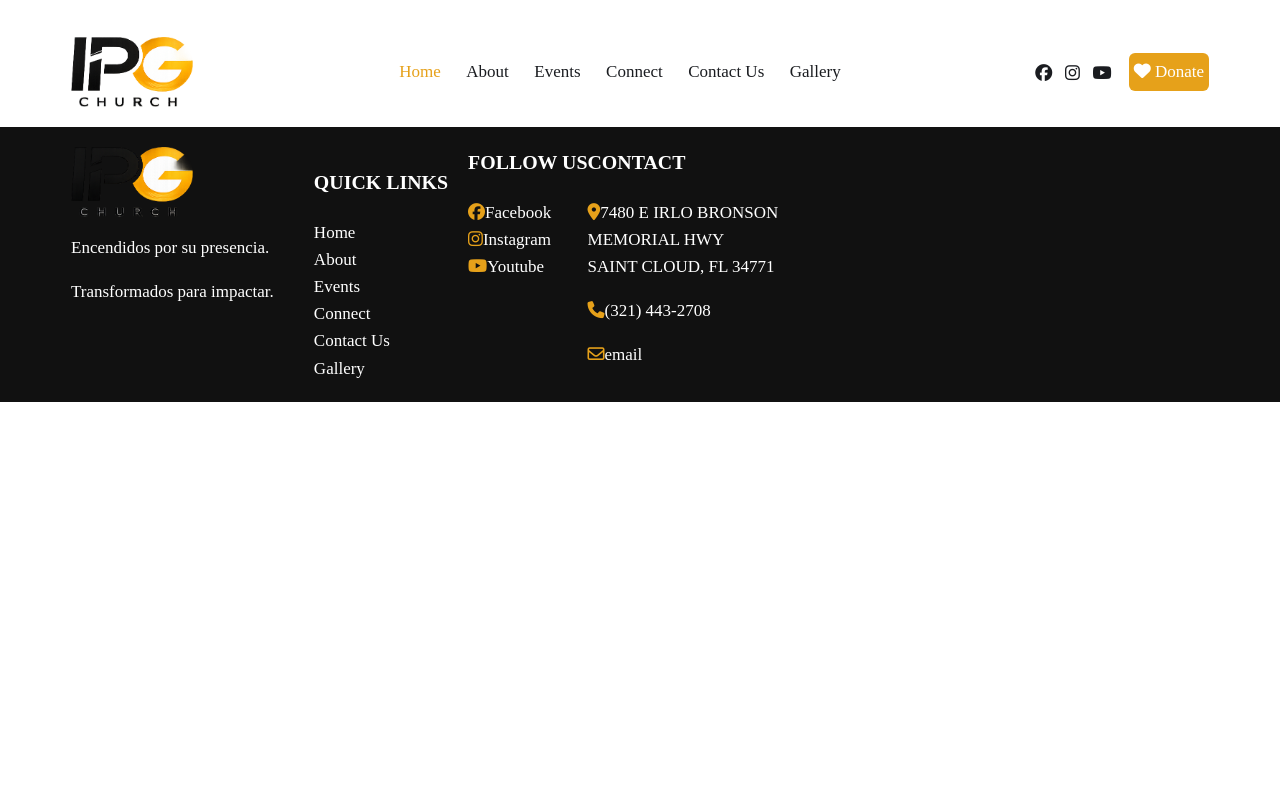
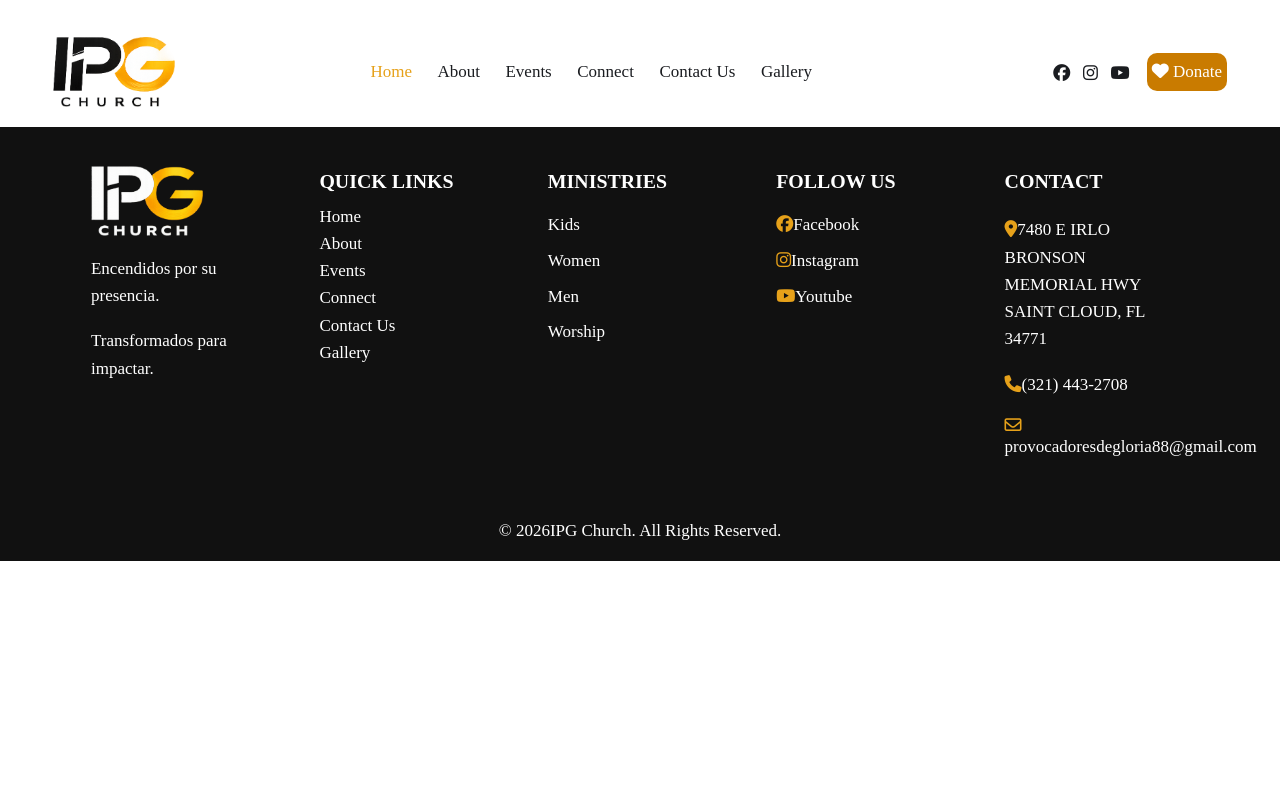
Before and after one commit to gfigueroa07/ipg_church, a Django app: page / in a window 1280 px wide. Shown: the top 801 px of the page. Run offline with Django 5.2, Linux system fonts and the light colour scheme.

Commit message:
responsive design for footer and nav bar regarding 480px devices

```diff
--- a/church_site/core/templates/core/base.html
+++ b/church_site/core/templates/core/base.html
@@ -29,14 +29,30 @@
             </div>
             <div class='nav-right'>
                 <div class="social-icons">
-                    <a href="#"><i class="fab fa-facebook"></i></a>
+                    <a href="https://www.facebook.com/people/IPG-Church/61590635636654/?mibextid=wwXIfr&rdid=ukyiIrxsJuHOu2hH&share_url=https%3A%2F%2Fwww.facebook.com%2Fshare%2F1CrXUjpLft%2F%3Fmibextid%3DwwXIfr/"><i class="fab fa-facebook"></i></a>
                     <a href="https://www.instagram.com/ipgprovocadores/"><i class="fab fa-instagram"></i></a>
-                    <a href="#"><i class="fab fa-youtube"></i></a>
+                    <a href="https://www.youtube.com/@ipgchurch?si=7gsfHBuSs9cuPmx1/"><i class="fab fa-youtube"></i></a>
                 </div>
                 <a href="{% url 'donate' %}" class="donate-btn">
                     <i class="fa-solid fa-heart"></i>
                     Donate
                 </a>
+                <button class="menuButton" onclick="showSidebar()">
+                    <i class="fa-solid fa-bars"></i>
+                </button>
+
+                <div class="sidebar">
+                    <button class="close-btn" onclick="closeSidebar()">
+                        <i class="fa-solid fa-xmark"></i>
+                    </button>
+                    <a href="#home">Home</a>
+                    <a href="#about">About</a>
+                    <a href="#events">Events</a>
+                    <a href="#connect">Connect</a>
+                    <a href="#contact">Contact Us</a>
+                    <a href="{% url 'donate' %}">Donate</a>
+                </div>
+                <div class="overlay" onclick="closeSidebar()"></div>
                 <div class="sidebar">
                     <button onclick="closeSidebar()">
                         <i class="fa-solid fa-xmark"></i>
@@ -55,8 +71,10 @@
     <footer>
         <div class='ftr-info'>
             <div class='ftr-left'>
-                <img class='logo' src="{% static 'images/nav_pic.png' %}" alt='IPG Church'>
-                <p>Encendidos por su presencia.</p>
+                <a href="{% url 'home' %}">
+                    <img class='logo' src="{% static 'images/footer_logo.png' %}" alt='IPG Church'>
+                </a>
+                    <p>Encendidos por su presencia.</p>
                 <p>Transformados para impactar.</p>
             </div>
             <div class='quick-links'>
@@ -71,41 +89,41 @@
                     <li><a href="#gallery">Gallery</a></li>
                 </ul>
             </div>
+            <div class='ministries'>
+                <ul class='min-info'>
+                    <h3>MINISTRIES</h3>
+                    <li><a href="#kids">Kids</a></li>
+                    <li><a href="#women">Women</a></li>
+                    <li><a href="#men">Men</a></li>
+                    <li><a href="#worship">Worship</a></li>
+                </ul>
+            </div>
             <div class='social'>
                 <h3>FOLLOW US</h3>
-                <li><a href="#"><i class="fab fa-facebook"></i>Facebook</a></li>
+                <li><a href="https://www.facebook.com/people/IPG-Church/61590635636654/?mibextid=wwXIfr&rdid=ukyiIrxsJuHOu2hH&share_url=https%3A%2F%2Fwww.facebook.com%2Fshare%2F1CrXUjpLft%2F%3Fmibextid%3DwwXIfr/"><i class="fab fa-facebook"></i>Facebook</a></li>
                 <li><a href="https://www.instagram.com/ipgprovocadores/"><i class="fab fa-instagram"></i>Instagram</a></li>
-                <li><a href="#"><i class="fab fa-youtube"></i>Youtube</a></li>
+                <li><a href="https://www.youtube.com/@ipgchurch?si=7gsfHBuSs9cuPmx1/"><i class="fab fa-youtube"></i>Youtube</a></li>
             </div>
-            <div class'contact'>
+            <div class='contact'>
                 <h3>CONTACT</h3>
                 <li><p><i class="fa-solid fa-location-dot"></i>7480 E IRLO BRONSON<br>MEMORIAL HWY<br>SAINT CLOUD, FL 34771</p></li>
                 <li><p><i class="fa-solid fa-phone"></i>(321) 443-2708</p></li>
-                <li><p><i class="fa-regular fa-envelope"></i>email</p></li>
+                <li><p><i class="fa-regular fa-envelope"></i>provocadoresdegloria88@gmail.com</p></li>
+            </div>
 
-            </div>
         </div>
-
-        <p class='rights'>&copy; <span id="year"></span> IPG Church. All Rights Reserved.</p>
-
+        <p class='rights'>&copy; <span id="year"></span>IPG Church. All Rights Reserved.</p>
     </footer>
-
-
-
-
-
-
     <script src="https://cdn.jsdelivr.net/npm/swiper@11/swiper-bundle.min.js"></script>
     <script>
-        function showSidebar(){
-            event.preventDefault();
-            const sidebar = document.querySelector('.sidebar');
-            sidebar.style.display = 'flex';
+       function showSidebar() {
+            document.querySelector('.sidebar').style.right = "0";
+            document.querySelector('.overlay').style.display = "block";
         }
-        function closeSidebar(){
-            event.preventDefault();
-            const sidebar = document.querySelector('.sidebar');
-            sidebar.style.display = 'none';
+
+        function closeSidebar() {
+            document.querySelector('.sidebar').style.right = "-280px";
+            document.querySelector('.overlay').style.display = "none";
         }
         document.addEventListener("DOMContentLoaded", function () {
             // Automatically update the copyright year
--- a/church_site/static/css/styles.css
+++ b/church_site/static/css/styles.css
@@ -36,12 +36,12 @@ body {
     position: relative;
 }
 
-.nav-logo {
+/* .nav-logo {
     display: flex;
     align-items: center;
     flex-shrink: 0;
     flex: 0 0 180px;
-}
+} */
 
 .logo {
     display: block;
@@ -67,7 +67,7 @@ ul, li {
 }
 
 header {
-    padding: 10px 20px;
+    padding: 10px 2px;
 }
 
 nav {
@@ -106,65 +106,248 @@ nav {
     justify-content: flex-end;
 }
 
-
-
 .social-icons {
     display: flex;
     align-items: center;
     gap: 0.75rem;
 }
 
-.sidebar,
-.menuButton {
+.sidebar {
     display: none;
 }
 
+.menuButton {
+    display: none;
+    background: none;
+    border: none;
+    cursor: pointer;
+    font-size: 1.8rem;
+    color: #000;
+}
+
+.sidebar {
+    position: fixed;
+    top: 0;
+    right: -280px;
+    width: 250px;
+    height: 100vh;
+    background: #111111;
+    display: flex;
+    flex-direction: column;
+    padding-top: 2rem;
+    transition: right 0.3s ease;
+    z-index: 1000;
+}
+
+.sidebar a {
+    color: white;
+    padding: 1rem 2rem;
+    font-size: 1.1rem;
+}
+
+.sidebar a:hover {
+    background: #222;
+}
+
+.overlay {
+    position: fixed;
+    inset: 0;
+    background: rgba(0,0,0,.5);
+    display: none;
+    z-index: 999;
+}
+
+.close-btn {
+    background: none;
+    border: none;
+    color: white;
+    font-size: 1.8rem;
+    align-self: flex-end;
+    margin-right: 1rem;
+    cursor: pointer;
+}
+
 .donate-btn {
-    background-color: #e6a11a;
+    background-color: #c97b00;
     color: #ffffff;
     padding: 5px;
-    border-radius: 6px;
+    border-radius: 10px;
+}
+
+footer {
+    background-color: #111111;
+    display: flex;
+    flex-direction: column;
+    align-items: center;
 }
 
 .ftr-info {
     display: flex;
-    padding: 0 3rem;
-    background-color: #111111;
+    flex-direction: row;
+    justify-content: space-between;
+    align-items: flex-start;
+    flex-wrap: nowrap;
+    padding: 2rem;
+    gap: 2rem;
 }
 
-footer a, h3, p {
+footer a,
+footer h3,
+footer p {
     color: #ffffff;
+    margin: 5px;
 }
 
 .rights {
+    color: white;
     text-align: center;
+    margin: 1rem;
 }
 
 .ftr-left,
 .quick-links,
-.social
+.min-info,
+.social,
 .contact {
-    display: column;
+    display: flex;
     flex-direction: column;
-    margin: 20px;
+    align-items: flex-start;
+    margin: 0;
+    gap: 0.5rem;
 }
 
 
 footer i {
     color:#e6a11a;
+    margin: 0;
+}
+
+.ftr-info > div {
+    flex: 1;
+    min-width: 160px;
 }
 
 
 
+@media (min-width: 1401px) {
+
+
+}
+
+@media (max-width: 1400px) {
+
+
+}
+
+@media (max-width: 1200px) {
+
+
+}
+
+@media (max-width: 992px) {
+
+
+}
 
 @media (max-width: 768px) {
-    .nav-links,
-    .social-icons,
-    .donate-btn {
+
+    .nav-links {
         display: none;
     }
 
     .menuButton {
         display: block;
     }
+
+    .nav-right {
+        flex: 1;
+        justify-content: flex-end;
+    }
+
+    nav {
+        padding: 0 1rem;
+    }
+
+    .logo {
+        height: 60px;
+    }
+
+    .ftr-info {
+        flex-wrap: wrap;
+    }
 }
+
+@media (max-width: 576px) {
+    header {
+        padding: 5px 2px;
+    }
+
+}
+
+@media (max-width: 480px) {
+    header {
+        padding: 5px 2px;
+    }
+
+    .logo {
+        height: 30px;
+    }
+
+    .nav-right {
+        display: flex;
+        justify-content: center;
+    }
+
+    .donate-btn, i {
+        display: flex;
+        align-items: center;
+        padding: 5px 3px;
+        margin: 3px;
+    }
+
+    .sidebar {
+        position: absolute;
+    }
+
+    footer h3,
+    footer p,
+    footer a {
+        font-size: small;
+    }
+
+    footer, .ftr-info {
+        margin: 1px auto;
+        align-items: center;
+    }
+
+    .ftr-info p {
+        padding: 5px 0;
+    }
+
+    .ftr-left,
+    .quick-links,
+    .min-info,
+    .social,
+    .contact {
+        display: flex;
+        flex-direction: column;
+        gap: 0.5rem;
+    }
+
+    .contact {
+        flex-wrap: wrap;
+        align-items: center;
+    }
+
+    .social li a {
+    display: flex;
+    align-items: center;
+    gap: 0.5rem;
+    }
+
+    footer li {
+    display: flex;
+    align-items: center;
+    gap: 0.5rem;
+    }
+}
```
Also changed, not shown: church_site/static/images/footer_logo.png (added).
